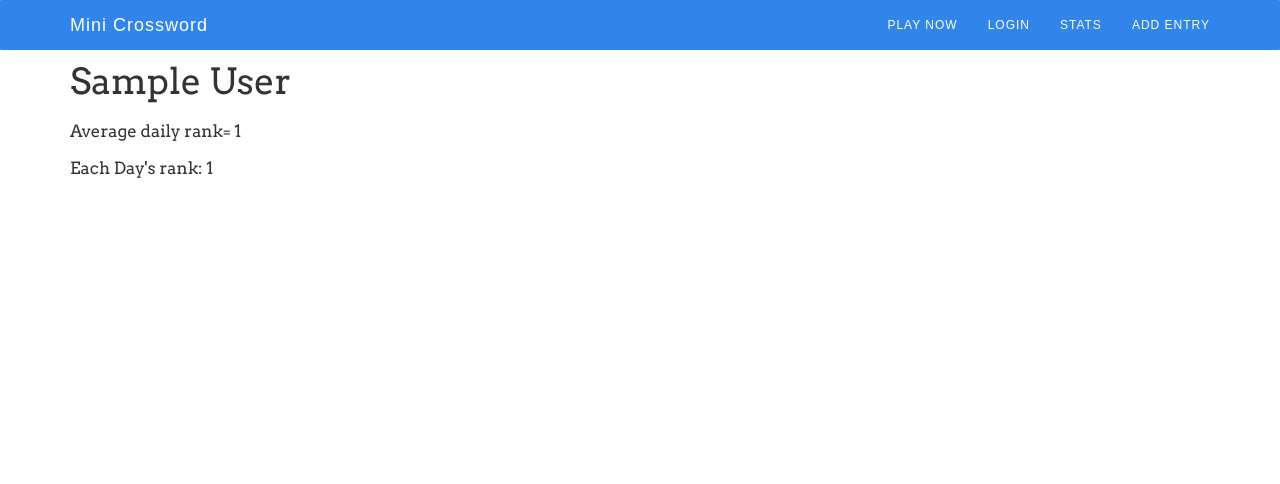
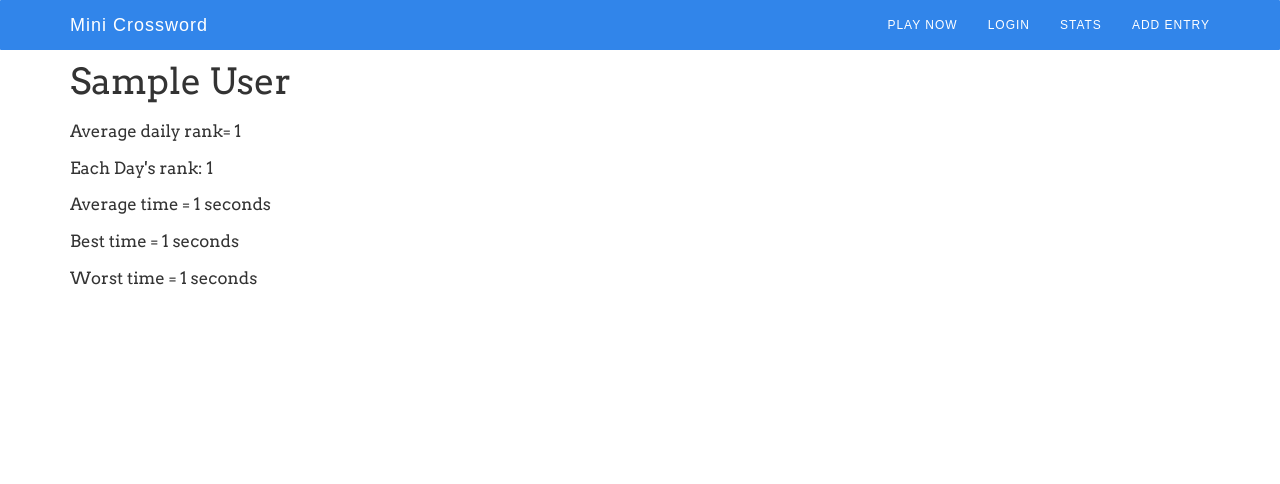
Before and after one commit to j10sanders/WinTheMini, a Flask app: page /userinfo/1 in a window 1280 px wide. Shown: the top 484 px of the page. Run offline with Flask 2, Linux system fonts and the light colour scheme; tables that the repository leaves empty hold one stand-in row (values such as "Sample post"); some libraries are stand-ins or nearby versions.

Commit message:
better stats and ready for heroku

```diff
--- a/crossword/config.py
+++ b/crossword/config.py
@@ -1,6 +1,6 @@
 import os
 class DevelopmentConfig(object):
-    SQLALCHEMY_DATABASE_URI = "postgresql://ubuntu:thinkful@localhost:5432/newcrossword"
+    SQLALCHEMY_DATABASE_URI =  os.environ["DATABASE_URL"]
     DEBUG = True
     SECRET_KEY = os.environ.get("CROSSWORD_SECRET_KEY", os.urandom(12))
 
--- a/crossword/templates/userinfo.html
+++ b/crossword/templates/userinfo.html
@@ -5,11 +5,17 @@
   {% if user %}
     <h2>
       Average daily rank= {{ average }}
+      </br></br>
       <span class="note">
-        </br></br>
         Each Day's rank: {% for x in ranking %}
         {{ x }}
-        {% endfor %}</span></h2>
+        {% endfor %}</span>
+        </br> </br>
+      Average time = {{ avetime }} seconds
+      </br></br>
+      Best time = {{ besttime }} seconds
+      </br></br>
+      Worst time = {{ worsttime }} seconds</h2>
 
   {% else %}
     <div class="alert alert-warning" role="alert">
--- a/crossword/views.py
+++ b/crossword/views.py
@@ -255,11 +255,17 @@ def user_get(id):
         ranking = rankingint.toint(day_rank)
         average = mean(ranking)
         average = round(average,1)
+        times = session.query(Entry.title).join(User).filter(Entry.author_id == id).all()
+        rankingtimes = rankingint.toint(times)
+        avetime = mean(rankingtimes)
+        avetime = round(avetime)
+        besttime = min(rankingtimes)
+        worsttime = max(rankingtimes)
 
     except NoResultFound:
         #print("No result found for {0}".format(id))
         user = None
-    return render_template("userinfo.html", user=user, ranking=ranking, average=average)
+    return render_template("userinfo.html", user=user, ranking=ranking, average=average, avetime = avetime, besttime = besttime, worsttime = worsttime)
 
 
 
```
